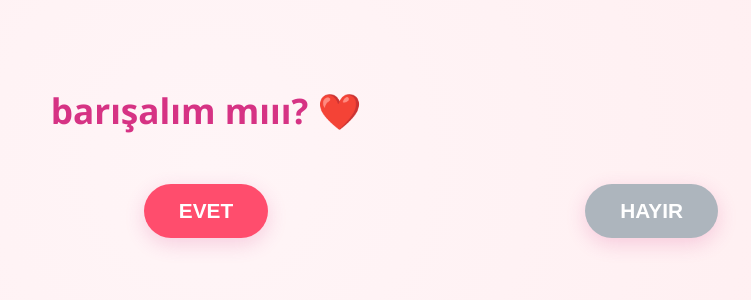
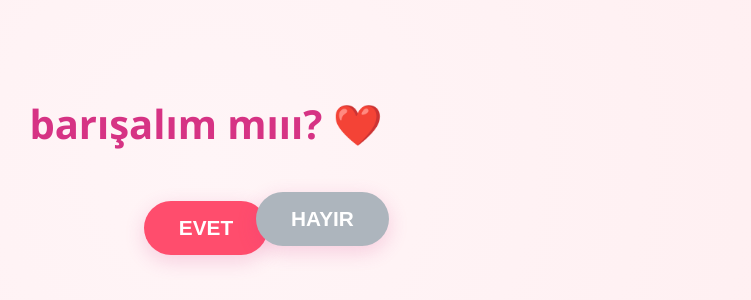
Before and after one commit to MuzafferAy/surprise-project-v1, a plain HTML site: page index.html in a window 1280 px wide. Shown: the part 238-538 px from the top of the page, without its empty margins (434-1185 px from the left). Drawn offline with Linux system fonts and the light colour scheme.

Commit message:
Update index.html

```diff
--- a/index.html
+++ b/index.html
@@ -5,31 +5,47 @@
     <meta name="viewport" content="width=device-width, initial-scale=1.0, maximum-scale=1.0, user-scalable=no">
     <title>Barışalım mııı? ❤️</title>
     <style>
-        body {
-            margin: 0; padding: 0; height: 100vh;
+        * { box-sizing: border-box; }
+        body, html {
+            margin: 0; padding: 0; width: 100%; height: 100%;
+            overflow: hidden; touch-action: none;
+            font-family: 'Segoe UI', sans-serif;
+            background: radial-gradient(circle, #fff5f7 0%, #ffeef0 100%);
+        }
+        #container {
+            width: 100%; height: 100%;
             display: flex; flex-direction: column; align-items: center; justify-content: center;
-            background: radial-gradient(circle, #fff5f7 0%, #ffeef0 100%);
-            font-family: 'Segoe UI', sans-serif; overflow: hidden; touch-action: none;
+            position: relative;
         }
-        #question { color: #d63384; font-size: 2.2rem; text-align: center; margin: 0 20px 50px 20px; z-index: 10; }
-        .buttons { display: flex; gap: 20px; align-items: center; position: relative; width: 100%; justify-content: center; }
+        #question {
+            color: #d63384; font-size: 2.5rem; text-align: center;
+            margin-bottom: 50px; z-index: 10; pointer-events: none;
+        }
+        .buttons { display: flex; gap: 20px; align-items: center; z-index: 10; }
         button {
             padding: 15px 35px; font-size: 1.3rem; border: none; border-radius: 50px;
-            cursor: pointer; transition: transform 0.2s cubic-bezier(0.175, 0.885, 0.32, 1.275);
-            font-weight: bold; box-shadow: 0 6px 20px rgba(214, 51, 132, 0.2);
+            cursor: pointer; transition: transform 0.2s; font-weight: bold;
+            box-shadow: 0 6px 20px rgba(214, 51, 132, 0.2);
+            white-space: nowrap; /* Şeklinin bozulmasını engeller */
         }
-        #yesBtn { background-color: #ff4d6d; color: white; z-index: 100; }
-        #noBtn { background-color: #adb5bd; color: white; position: absolute; transition: all 0.2s ease; z-index: 50; }
-        canvas { position: fixed; top: 0; left: 0; pointer-events: none; z-index: 1; }
+        #yesBtn { background-color: #ff4d6d; color: white; position: relative; }
+        #noBtn {
+            background-color: #adb5bd; color: white;
+            position: fixed; /* Ekranda her yere gidebilmesi için */
+            transition: 0.1s ease;
+        }
+        canvas { position: fixed; top: 0; left: 0; pointer-events: none; z-index: 5; }
     </style>
 </head>
 <body>
 
-    <h1 id="question">barışalım mııı? ❤️</h1>
+    <div id="container">
+        <h1 id="question">barışalım mııı? ❤️</h1>
 
-    <div class="buttons">
-        <button id="yesBtn">EVET</button>
-        <button id="noBtn" style="right: 10%;">HAYIR</button>
+        <div class="buttons">
+            <button id="yesBtn">EVET</button>
+            <button id="noBtn">HAYIR</button>
+        </div>
     </div>
 
     <canvas id="heartCanvas"></canvas>
@@ -45,19 +61,30 @@
         canvas.width = window.innerWidth;
         canvas.height = window.innerHeight;
 
-        // Hayır butonu kaçma mantığı (Geliştirilmiş Sınırlar)
+        // Başlangıç konumu ayarla
+        noBtn.style.left = (window.innerWidth / 2 + 50) + "px";
+        noBtn.style.top = (window.innerHeight / 2 + 30) + "px";
+
         const moveNo = (e) => {
             if(e) e.preventDefault();
-            const margin = 50; // Kenarlardan güvenli mesafe
-            const maxX = window.innerWidth - noBtn.offsetWidth - margin;
-            const maxY = window.innerHeight - noBtn.offsetHeight - margin;
 
-            const randomX = Math.max(margin, Math.floor(Math.random() * maxX));
-            const randomY = Math.max(margin, Math.floor(Math.random() * maxY));
+            // Butonun genişlik ve yüksekliğini al
+            const btnWidth = noBtn.offsetWidth;
+            const btnHeight = noBtn.offsetHeight;
+
+            // Güvenli alan hesapla (Kenarlardan 20px mesafe)
+            const padding = 20;
+            const maxX = window.innerWidth - btnWidth - padding;
+            const maxY = window.innerHeight - btnHeight - padding;
+
+            // Rastgele koordinat üret
+            const randomX = Math.max(padding, Math.floor(Math.random() * maxX));
+            const randomY = Math.max(padding, Math.floor(Math.random() * maxY));
 
             noBtn.style.left = randomX + 'px';
             noBtn.style.top = randomY + 'px';
 
+            // Evet butonunu büyüt
             yesScale += 0.25;
             yesBtn.style.transform = `scale(${yesScale})`;
         };
@@ -65,22 +92,20 @@
         noBtn.addEventListener('touchstart', moveNo);
         noBtn.addEventListener('mouseover', moveNo);
 
-        // Uçuşan Kalpler Sınıfı
+        // Uçuşan Kalpler Mantığı
         class Heart {
-            constructor() {
-                this.reset();
-            }
+            constructor() { this.reset(); }
             reset() {
                 this.x = Math.random() * canvas.width;
                 this.y = canvas.height + Math.random() * 500;
-                this.size = Math.random() * 15 + 10;
-                this.speed = Math.random() * 2 + 1;
-                this.opacity = Math.random() * 0.5 + 0.5;
-                this.swing = Math.random() * 2;
+                this.size = Math.random() * 20 + 15;
+                this.speed = Math.random() * 3 + 2;
+                this.opacity = Math.random() * 0.6 + 0.4;
+                this.swing = Math.random() * 3;
             }
             update() {
                 this.y -= this.speed;
-                this.x += Math.sin(this.y / 30) * this.swing;
+                this.x += Math.sin(this.y / 50) * this.swing;
                 if (this.y < -50) this.reset();
             }
             draw() {
@@ -104,12 +129,11 @@
             noBtn.style.display = "none";
             yesBtn.style.display = "none";
 
-            // Kalpleri başlat
-            for(let i = 0; i < 50; i++) hearts.push(new Heart());
+            // 60 tane kalp uçur
+            for(let i = 0; i < 60; i++) hearts.push(new Heart());
             animate();
         });
 
-        // Ekran boyutu değişirse canvas'ı güncelle
         window.addEventListener('resize', () => {
             canvas.width = window.innerWidth;
             canvas.height = window.innerHeight;
```
